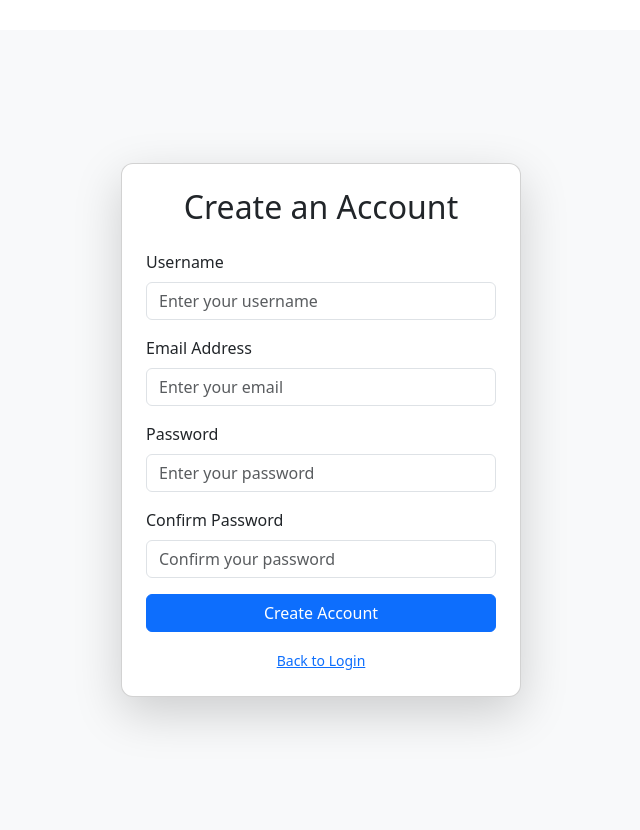
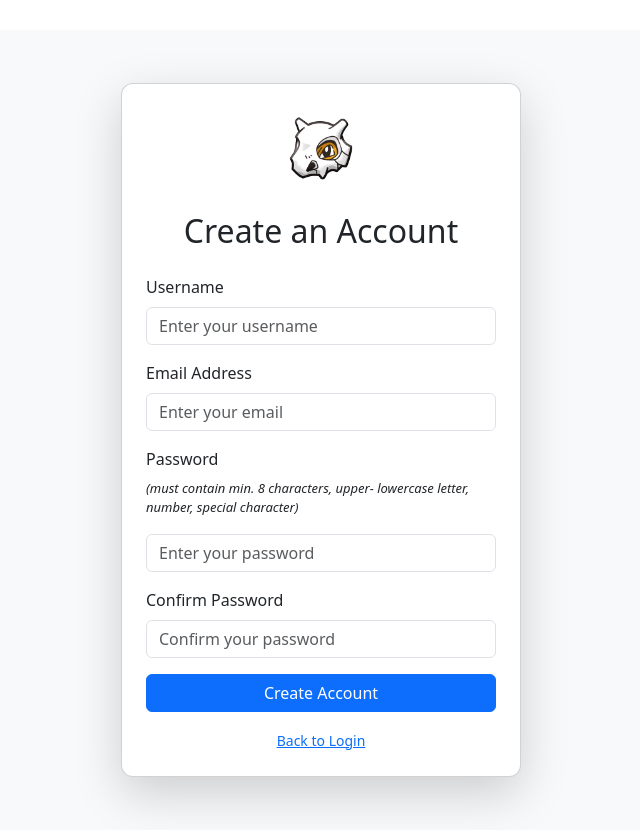
Before and after one commit to StanRoo/StanRoozendaal614950, a Vue app: page /createAccount in a window 1280 px wide. Shown: the whole page, without its empty margins (319-959 px from the left). Built offline with nearby package versions, Linux system fonts and the light colour scheme.

Commit message:
Create account view improvements

```diff
--- a/src/Views/CreateAccountView.vue
+++ b/src/Views/CreateAccountView.vue
@@ -1,6 +1,9 @@
 <template>
     <div class="create-account-container vh-100 d-flex align-items-center justify-content-center">
       <div class="card p-4 shadow-lg">
+        <div class="text-center mb-4">
+          <img src="@/assets/icons/CubocardLogo.png" alt="Logo" style="width: 80px;" />
+        </div>
         <h2 class="text-center mb-4">Create an Account</h2>
         <form @submit.prevent="handleCreateAccount">
           <div class="mb-3">
@@ -28,7 +31,8 @@
           </div>
 
           <div class="mb-3">
-            <label for="password" class="form-label">Password</label>
+            <label for="password" class="form-label">Password </label>
+            <p class="password-userinfo">(must contain min. 8 characters, upper- lowercase letter, number, special character)</p>
             <input
               type="password"
               id="password"
@@ -161,6 +165,13 @@ export default {
     box-shadow: 0 4px 10px rgba(0, 0, 0, 0.1);
   }
 
+  .password-userinfo {
+    font-weight: lighter;
+    font-size: small;
+    font-style: italic;
+    margin-top: 0px;
+  }
+
   .error-message {
     color: red;
     margin-top: 10px;
```
